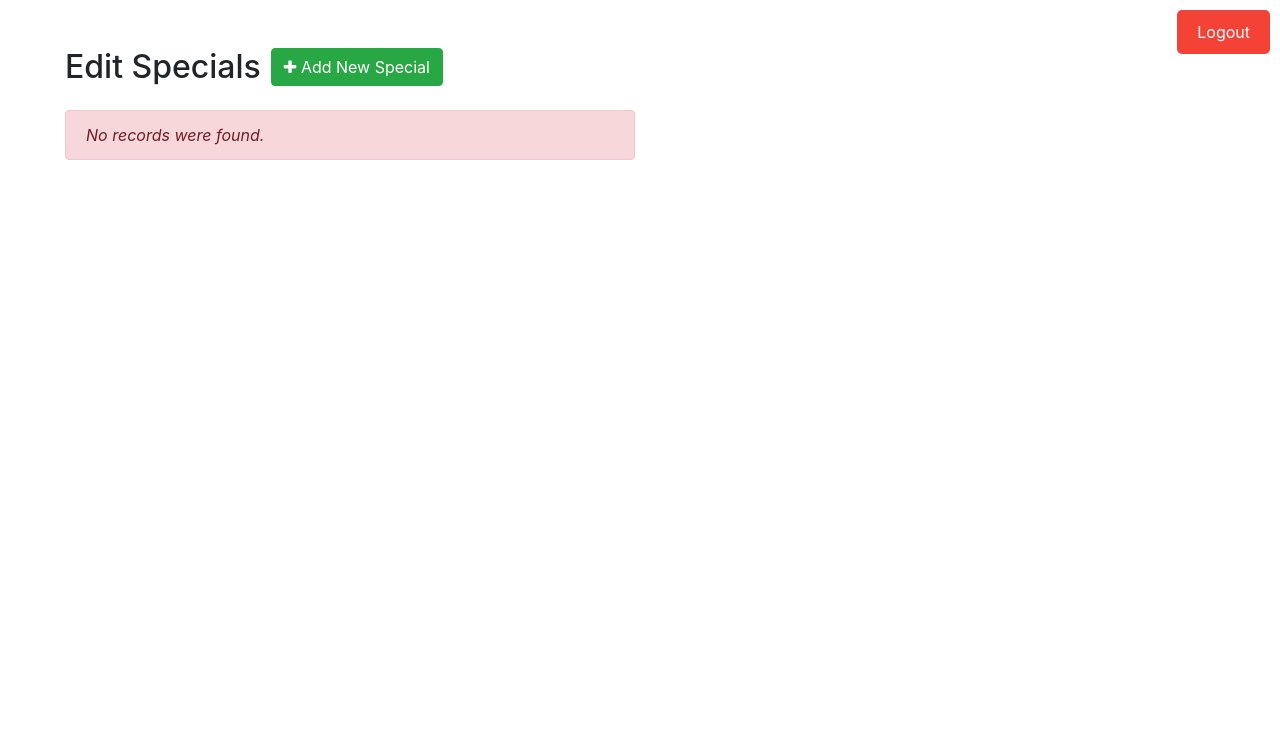
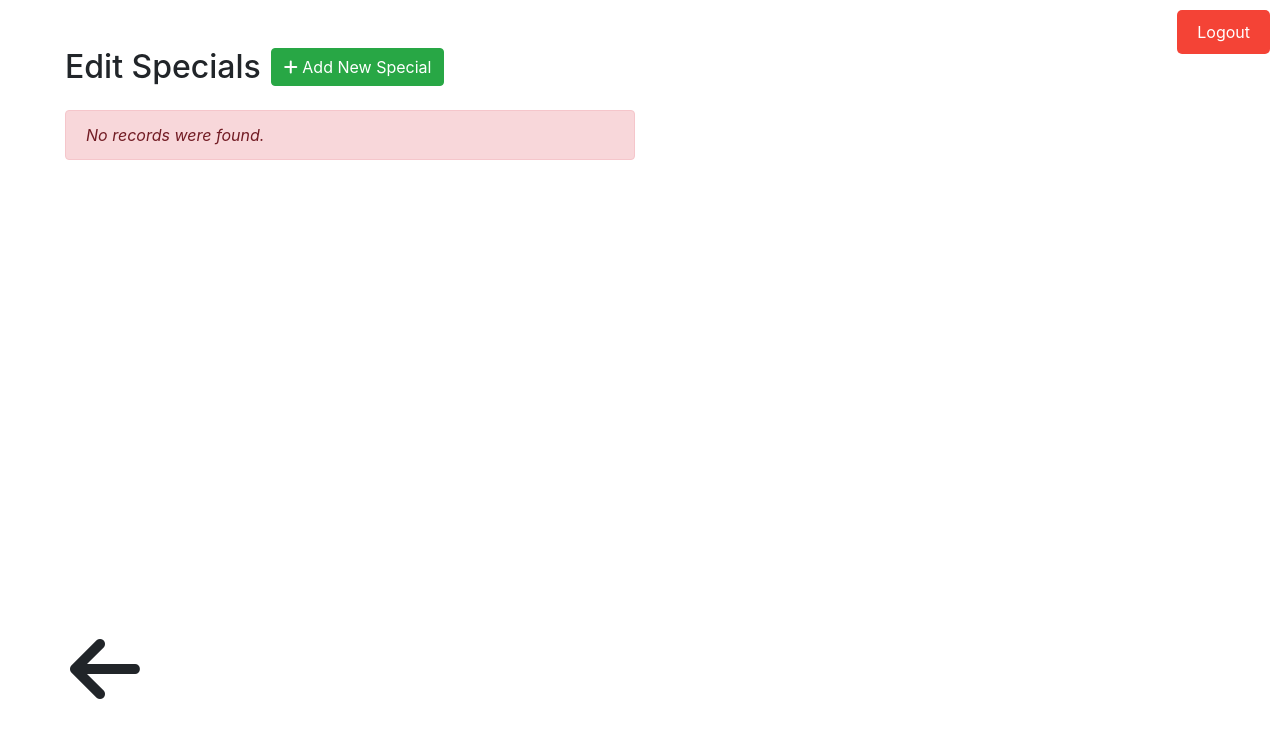
Before and after one commit to DavidMajomi/Beer-co, a PHP site: page /edit_specials.php in a window 1280 px wide. Shown: the top 738 px of the page. Run offline with PHP 8.4, Linux system fonts and the light colour scheme; data that the repository does not hold is empty.

Commit message:
Add back btn to edit specials

```diff
--- a/edit_specials.php
+++ b/edit_specials.php
@@ -16,9 +16,11 @@ if (isset($_POST['logout'])) {
 <html lang="en">
 <head>
     <meta charset="UTF-8">
-    <title>Dashboard</title>
+    <title>Edit Specials</title>
     <link rel="stylesheet" href="https://stackpath.bootstrapcdn.com/bootstrap/4.5.2/css/bootstrap.min.css">
     <link rel="stylesheet" href="https://maxcdn.bootstrapcdn.com/font-awesome/4.7.0/css/font-awesome.min.css">
+    <link rel="stylesheet" href="https://cdnjs.cloudflare.com/ajax/libs/font-awesome/5.15.3/css/all.min.css">
+    <link href="https://cdnjs.cloudflare.com/ajax/libs/font-awesome/6.0.0-beta3/css/all.min.css" rel="stylesheet">
     <script src="https://code.jquery.com/jquery-3.5.1.min.js"></script>
     <script src="https://cdn.jsdelivr.net/npm/popper.js@1.16.1/dist/umd/popper.min.js"></script>
     <script src="https://stackpath.bootstrapcdn.com/bootstrap/4.5.2/js/bootstrap.min.js"></script>
@@ -45,6 +47,21 @@ if (isset($_POST['logout'])) {
 
         .logout-btn:hover {
             background-color: #d32f2f;
+        }
+
+        .back-arrow {
+            position: fixed;
+            margin: 50px;
+            font-size: 80px;
+            height: auto;
+            left: 20px;
+            bottom: 20px;
+        }
+
+        .back-arrow:hover
+        {
+            color: #4CAF50;
+            text-decoration: underline;
         }
     </style>
     <script>
@@ -124,5 +141,10 @@ if (isset($_POST['logout'])) {
             </div>
         </div>
     </div>
+
+    <div class="back-arrow" onclick="window.location.href='admin_settings.php';">
+        <i class="fa-solid fa-arrow-left"></i>
+    </div>
+
 </body>
 </html>
```
